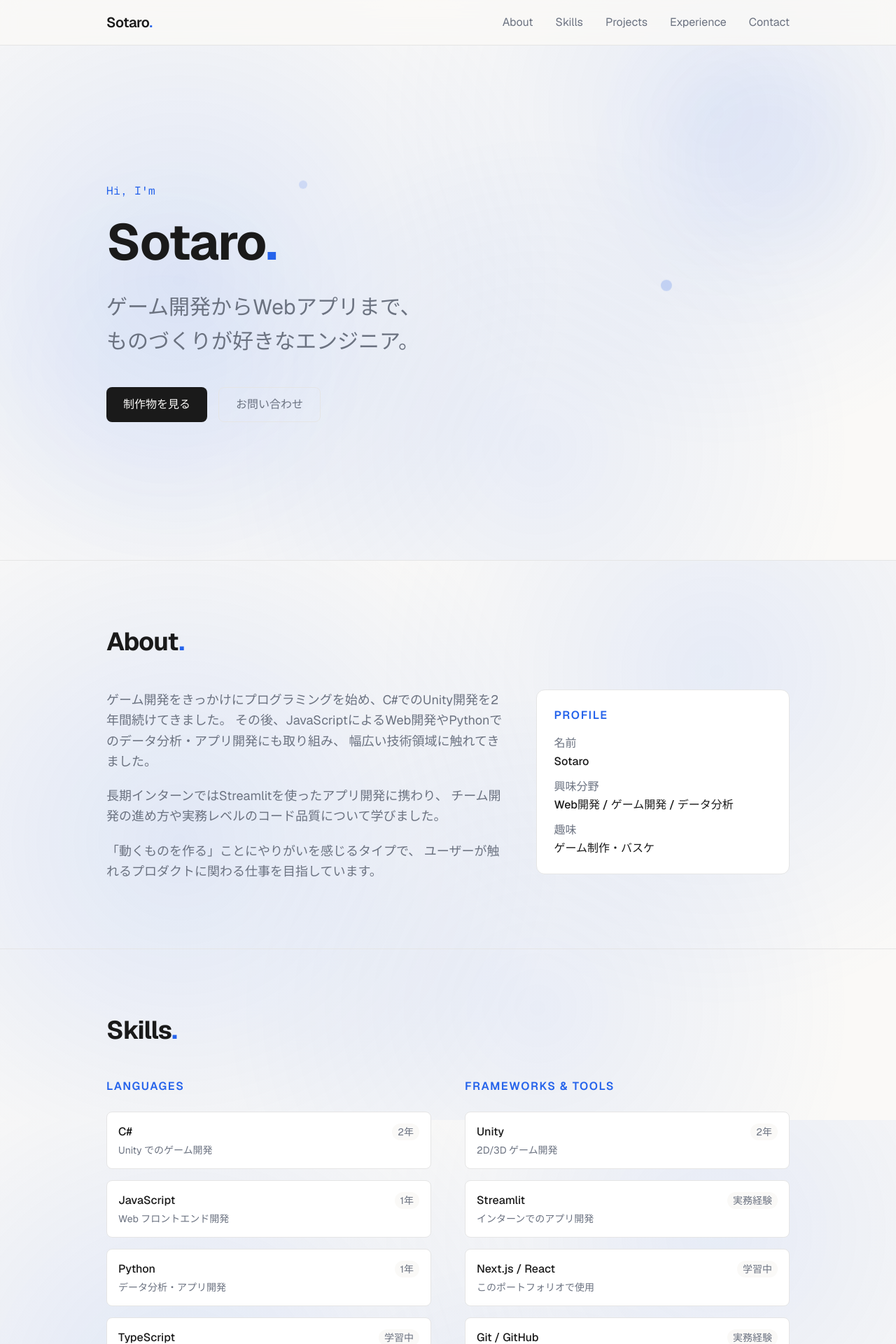
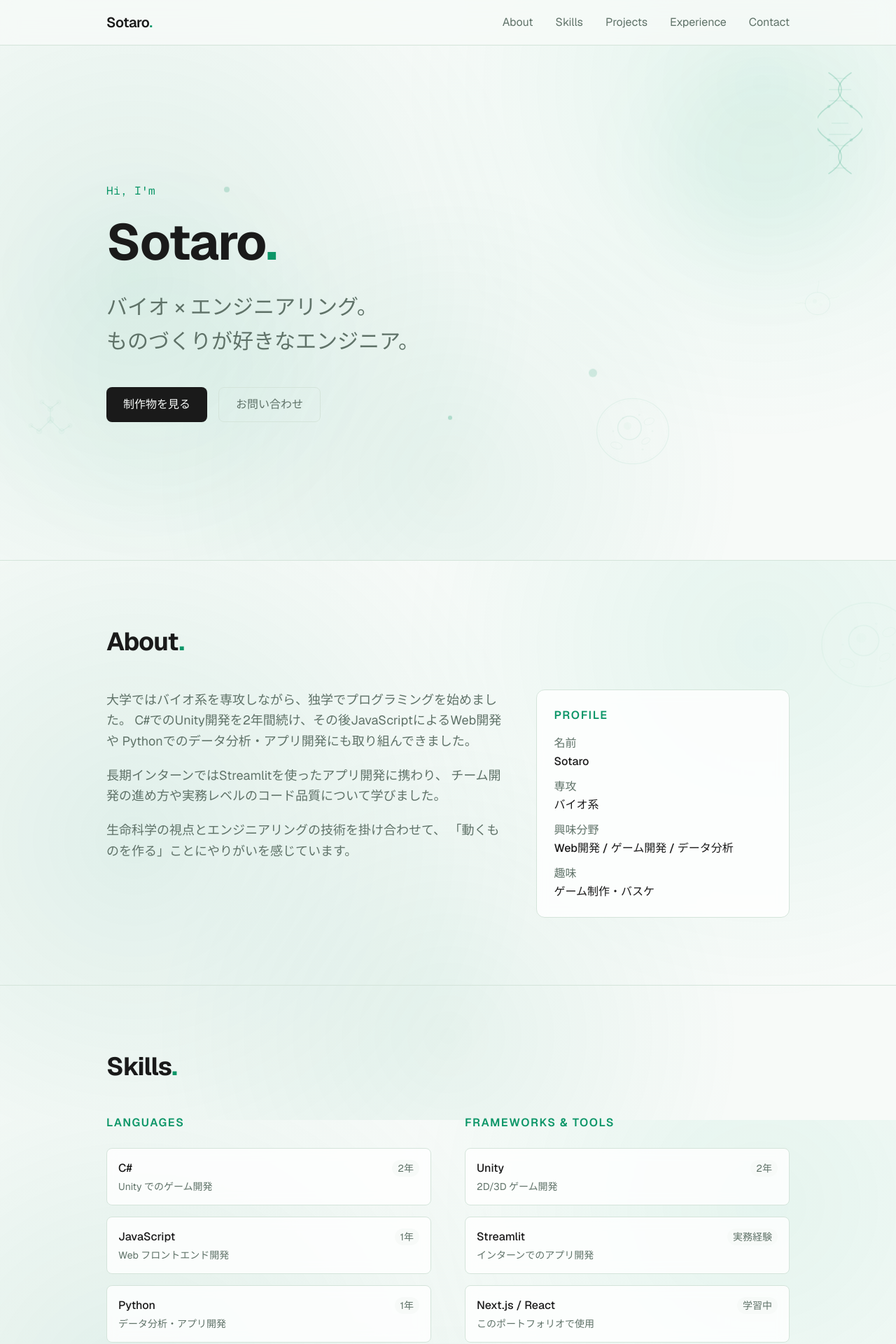
Before and after one commit to sotarooooo/portfolio, a Next.js app: page / in a window 1280 px wide. Shown: the top 1920 px of the page at 70% size. Built offline with nearby package versions, Linux system fonts and the light colour scheme.

Commit message:
feat: redesign with bio-themed color scheme and illustrations

```diff
--- a/src/app/globals.css
+++ b/src/app/globals.css
@@ -1,12 +1,12 @@
 @import "tailwindcss";
 
 :root {
-  --background: #faf9f7;
+  --background: #f7faf8;
   --foreground: #1a1a1a;
-  --accent: #2563eb;
-  --accent-light: #dbeafe;
-  --muted: #6b7280;
-  --border: #e5e5e5;
+  --accent: #0d9668;
+  --accent-light: #d1fae5;
+  --muted: #5f7268;
+  --border: #d4e4da;
 }
 
 @theme inline {
@@ -24,9 +24,9 @@ body {
   background: var(--background);
   color: var(--foreground);
   background-image:
-    radial-gradient(circle at 20% 50%, rgba(37, 99, 235, 0.12) 0%, transparent 50%),
-    radial-gradient(circle at 80% 20%, rgba(37, 99, 235, 0.09) 0%, transparent 40%),
-    radial-gradient(circle at 60% 80%, rgba(37, 99, 235, 0.08) 0%, transparent 45%);
+    radial-gradient(circle at 15% 50%, rgba(13, 150, 104, 0.1) 0%, transparent 50%),
+    radial-gradient(circle at 85% 15%, rgba(16, 185, 129, 0.08) 0%, transparent 40%),
+    radial-gradient(circle at 50% 85%, rgba(13, 150, 104, 0.07) 0%, transparent 45%);
   background-attachment: fixed;
 }
 
@@ -79,13 +79,27 @@ html {
   50% { transform: translateY(-12px); }
 }
 
+@keyframes floatSlow {
+  0%, 100% { transform: translateY(0px) rotate(0deg); }
+  50% { transform: translateY(-8px) rotate(3deg); }
+}
+
+@keyframes spin-slow {
+  from { transform: rotate(0deg); }
+  to { transform: rotate(360deg); }
+}
+
 .animate-float {
   animation: float 6s ease-in-out infinite;
 }
 
 .animate-float-slow {
-  animation: float 8s ease-in-out infinite;
+  animation: floatSlow 8s ease-in-out infinite;
   animation-delay: 1s;
+}
+
+.animate-spin-slow {
+  animation: spin-slow 20s linear infinite;
 }
 
 /* Skill card hover lift */
@@ -95,7 +109,7 @@ html {
 
 .skill-card:hover {
   transform: translateY(-2px);
-  box-shadow: 0 8px 24px rgba(0, 0, 0, 0.06);
+  box-shadow: 0 8px 24px rgba(13, 150, 104, 0.08);
 }
 
 /* Project card hover */
@@ -105,5 +119,5 @@ html {
 
 .project-card:hover {
   transform: translateY(-3px);
-  box-shadow: 0 12px 32px rgba(0, 0, 0, 0.08);
+  box-shadow: 0 12px 32px rgba(13, 150, 104, 0.1);
 }
--- a/src/components/About.tsx
+++ b/src/components/About.tsx
@@ -1,9 +1,12 @@
 import ScrollReveal from "./ScrollReveal";
+import { CellStructure } from "./BioDecorations";
 
 export default function About() {
   return (
-    <section id="about" className="py-24 border-t border-border">
-      <div className="max-w-5xl mx-auto px-6">
+    <section id="about" className="py-24 border-t border-border relative overflow-hidden">
+      <CellStructure className="absolute -right-8 top-12 w-36 h-36 text-accent/8 animate-float-slow hidden lg:block" />
+
+      <div className="max-w-5xl mx-auto px-6 relative">
         <ScrollReveal>
           <h2 className="text-4xl font-bold tracking-tight mb-12">
             About<span className="text-accent">.</span>
@@ -14,22 +17,22 @@ export default function About() {
           <div className="grid md:grid-cols-5 gap-12">
             <div className="md:col-span-3 space-y-5 text-muted leading-relaxed text-lg">
               <p>
-                ゲーム開発をきっかけにプログラミングを始め、C#でのUnity開発を2年間続けてきました。
-                その後、JavaScriptによるWeb開発やPythonでのデータ分析・アプリ開発にも取り組み、
-                幅広い技術領域に触れてきました。
+                大学ではバイオ系を専攻しながら、独学でプログラミングを始めました。
+                C#でのUnity開発を2年間続け、その後JavaScriptによるWeb開発や
+                Pythonでのデータ分析・アプリ開発にも取り組んできました。
               </p>
               <p>
                 長期インターンではStreamlitを使ったアプリ開発に携わり、
                 チーム開発の進め方や実務レベルのコード品質について学びました。
               </p>
               <p>
-                「動くものを作る」ことにやりがいを感じるタイプで、
-                ユーザーが触れるプロダクトに関わる仕事を目指しています。
+                生命科学の視点とエンジニアリングの技術を掛け合わせて、
+                「動くものを作る」ことにやりがいを感じています。
               </p>
             </div>
 
             <div className="md:col-span-2">
-              <div className="bg-white rounded-xl border border-border p-6 space-y-4">
+              <div className="bg-white/80 backdrop-blur-sm rounded-xl border border-border p-6 space-y-4">
                 <h3 className="text-base font-semibold uppercase tracking-widest text-accent">
                   Profile
                 </h3>
@@ -37,6 +40,10 @@ export default function About() {
                   <div>
                     <dt className="text-muted">名前</dt>
                     <dd className="font-medium mt-0.5">Sotaro</dd>
+                  </div>
+                  <div>
+                    <dt className="text-muted">専攻</dt>
+                    <dd className="font-medium mt-0.5">バイオ系</dd>
                   </div>
                   <div>
                     <dt className="text-muted">興味分野</dt>
--- /dev/null
+++ b/src/components/BioDecorations.tsx
@@ -0,0 +1,112 @@
+export function DnaHelix({ className = "" }: { className?: string }) {
+  return (
+    <svg
+      className={className}
+      viewBox="0 0 80 200"
+      fill="none"
+      xmlns="http://www.w3.org/2000/svg"
+    >
+      <path
+        d="M20 10 C50 30, 50 50, 20 70 C-10 90, -10 110, 20 130 C50 150, 50 170, 20 190"
+        stroke="currentColor"
+        strokeWidth="2"
+        strokeLinecap="round"
+      />
+      <path
+        d="M60 10 C30 30, 30 50, 60 70 C90 90, 90 110, 60 130 C30 150, 30 170, 60 190"
+        stroke="currentColor"
+        strokeWidth="2"
+        strokeLinecap="round"
+      />
+      {/* Cross bars */}
+      <line x1="28" y1="20" x2="52" y2="20" stroke="currentColor" strokeWidth="1.5" opacity="0.5" />
+      <line x1="20" y1="40" x2="60" y2="40" stroke="currentColor" strokeWidth="1.5" opacity="0.5" />
+      <line x1="20" y1="60" x2="55" y2="60" stroke="currentColor" strokeWidth="1.5" opacity="0.5" />
+      <line x1="25" y1="100" x2="55" y2="100" stroke="currentColor" strokeWidth="1.5" opacity="0.5" />
+      <line x1="20" y1="120" x2="60" y2="120" stroke="currentColor" strokeWidth="1.5" opacity="0.5" />
+      <line x1="20" y1="140" x2="55" y2="140" stroke="currentColor" strokeWidth="1.5" opacity="0.5" />
+      <line x1="28" y1="180" x2="52" y2="180" stroke="currentColor" strokeWidth="1.5" opacity="0.5" />
+      {/* Nodes */}
+      <circle cx="20" cy="70" r="3" fill="currentColor" opacity="0.6" />
+      <circle cx="60" cy="70" r="3" fill="currentColor" opacity="0.6" />
+      <circle cx="20" cy="130" r="3" fill="currentColor" opacity="0.6" />
+      <circle cx="60" cy="130" r="3" fill="currentColor" opacity="0.6" />
+    </svg>
+  );
+}
+
+export function CellStructure({ className = "" }: { className?: string }) {
+  return (
+    <svg
+      className={className}
+      viewBox="0 0 120 120"
+      fill="none"
+      xmlns="http://www.w3.org/2000/svg"
+    >
+      {/* Cell membrane */}
+      <ellipse cx="60" cy="60" rx="55" ry="50" stroke="currentColor" strokeWidth="1.5" opacity="0.4" />
+      <ellipse cx="60" cy="60" rx="52" ry="47" stroke="currentColor" strokeWidth="0.8" opacity="0.2" strokeDasharray="4 3" />
+      {/* Nucleus */}
+      <circle cx="55" cy="55" r="18" stroke="currentColor" strokeWidth="1.5" opacity="0.5" />
+      <circle cx="52" cy="52" r="6" fill="currentColor" opacity="0.15" />
+      {/* Organelles */}
+      <ellipse cx="85" cy="45" rx="8" ry="5" stroke="currentColor" strokeWidth="1" opacity="0.3" transform="rotate(-20 85 45)" />
+      <ellipse cx="35" cy="82" rx="9" ry="5" stroke="currentColor" strokeWidth="1" opacity="0.3" transform="rotate(15 35 82)" />
+      <ellipse cx="80" cy="75" rx="7" ry="4" stroke="currentColor" strokeWidth="1" opacity="0.3" transform="rotate(-30 80 75)" />
+      {/* Small dots (ribosomes) */}
+      <circle cx="70" cy="35" r="1.5" fill="currentColor" opacity="0.25" />
+      <circle cx="90" cy="60" r="1.5" fill="currentColor" opacity="0.25" />
+      <circle cx="45" cy="40" r="1.5" fill="currentColor" opacity="0.25" />
+      <circle cx="75" cy="88" r="1.5" fill="currentColor" opacity="0.25" />
+      <circle cx="30" cy="60" r="1.5" fill="currentColor" opacity="0.25" />
+    </svg>
+  );
+}
+
+export function MoleculeStructure({ className = "" }: { className?: string }) {
+  return (
+    <svg
+      className={className}
+      viewBox="0 0 100 100"
+      fill="none"
+      xmlns="http://www.w3.org/2000/svg"
+    >
+      {/* Bonds */}
+      <line x1="50" y1="30" x2="50" y2="50" stroke="currentColor" strokeWidth="1.5" opacity="0.4" />
+      <line x1="50" y1="50" x2="30" y2="70" stroke="currentColor" strokeWidth="1.5" opacity="0.4" />
+      <line x1="50" y1="50" x2="70" y2="70" stroke="currentColor" strokeWidth="1.5" opacity="0.4" />
+      <line x1="30" y1="70" x2="15" y2="60" stroke="currentColor" strokeWidth="1.5" opacity="0.4" />
+      <line x1="70" y1="70" x2="85" y2="60" stroke="currentColor" strokeWidth="1.5" opacity="0.4" />
+      <line x1="50" y1="30" x2="35" y2="18" stroke="currentColor" strokeWidth="1.5" opacity="0.4" />
+      <line x1="50" y1="30" x2="65" y2="18" stroke="currentColor" strokeWidth="1.5" opacity="0.4" />
+      {/* Atoms */}
+      <circle cx="50" cy="50" r="6" fill="currentColor" opacity="0.2" stroke="currentColor" strokeWidth="1" />
+      <circle cx="50" cy="30" r="5" fill="currentColor" opacity="0.15" stroke="currentColor" strokeWidth="1" />
+      <circle cx="30" cy="70" r="5" fill="currentColor" opacity="0.15" stroke="currentColor" strokeWidth="1" />
+      <circle cx="70" cy="70" r="5" fill="currentColor" opacity="0.15" stroke="currentColor" strokeWidth="1" />
+      <circle cx="15" cy="60" r="4" fill="currentColor" opacity="0.12" stroke="currentColor" strokeWidth="1" />
+      <circle cx="85" cy="60" r="4" fill="currentColor" opacity="0.12" stroke="currentColor" strokeWidth="1" />
+      <circle cx="35" cy="18" r="4" fill="currentColor" opacity="0.12" stroke="currentColor" strokeWidth="1" />
+      <circle cx="65" cy="18" r="4" fill="currentColor" opacity="0.12" stroke="currentColor" strokeWidth="1" />
+    </svg>
+  );
+}
+
+export function Microbe({ className = "" }: { className?: string }) {
+  return (
+    <svg
+      className={className}
+      viewBox="0 0 80 80"
+      fill="none"
+      xmlns="http://www.w3.org/2000/svg"
+    >
+      <ellipse cx="40" cy="42" rx="22" ry="20" stroke="currentColor" strokeWidth="1.5" opacity="0.4" />
+      <circle cx="35" cy="38" r="4" fill="currentColor" opacity="0.15" />
+      <circle cx="46" cy="44" r="3" fill="currentColor" opacity="0.1" />
+      {/* Flagella */}
+      <path d="M18 42 C10 38, 5 45, 0 40" stroke="currentColor" strokeWidth="1.2" opacity="0.3" strokeLinecap="round" />
+      <path d="M40 22 C38 14, 44 8, 42 2" stroke="currentColor" strokeWidth="1.2" opacity="0.3" strokeLinecap="round" />
+      <path d="M58 35 C65 30, 72 34, 78 28" stroke="currentColor" strokeWidth="1.2" opacity="0.3" strokeLinecap="round" />
+    </svg>
+  );
+}
--- a/src/components/Experience.tsx
+++ b/src/components/Experience.tsx
@@ -1,4 +1,5 @@
 import ScrollReveal from "./ScrollReveal";
+import { DnaHelix } from "./BioDecorations";
 
 const experiences = [
   {
@@ -19,8 +20,9 @@ const experiences = [
 
 export default function Experience() {
   return (
-    <section id="experience" className="py-24 border-t border-border">
-      <div className="max-w-5xl mx-auto px-6">
+    <section id="experience" className="py-24 border-t border-border relative overflow-hidden">
+      <DnaHelix className="absolute -right-4 top-16 w-12 h-32 text-accent/10 animate-float hidden lg:block" />
+      <div className="max-w-5xl mx-auto px-6 relative">
         <ScrollReveal>
           <h2 className="text-4xl font-bold tracking-tight mb-12">
             Experience<span className="text-accent">.</span>
--- a/src/components/Hero.tsx
+++ b/src/components/Hero.tsx
@@ -1,11 +1,22 @@
+import { DnaHelix, CellStructure, MoleculeStructure, Microbe } from "./BioDecorations";
+
 export default function Hero() {
   return (
     <section className="min-h-screen flex items-center pt-16 relative overflow-hidden">
-      {/* Decorative background shapes */}
+      {/* Background blobs */}
       <div className="absolute top-20 right-10 w-72 h-72 bg-accent/5 rounded-full blur-3xl animate-float" />
       <div className="absolute bottom-20 left-10 w-96 h-96 bg-accent/3 rounded-full blur-3xl animate-float-slow" />
-      <div className="absolute top-1/2 right-1/4 w-4 h-4 bg-accent/20 rounded-full animate-float" />
-      <div className="absolute top-1/3 left-1/3 w-3 h-3 bg-accent/15 rounded-full animate-float-slow" />
+
+      {/* Bio illustrations */}
+      <DnaHelix className="absolute right-12 top-24 w-16 h-40 text-accent/20 animate-float hidden lg:block" />
+      <CellStructure className="absolute right-1/4 bottom-32 w-28 h-28 text-accent/15 animate-float-slow hidden md:block" />
+      <MoleculeStructure className="absolute left-8 bottom-40 w-20 h-20 text-accent/15 animate-spin-slow hidden lg:block" />
+      <Microbe className="absolute right-20 top-1/2 w-16 h-16 text-accent/12 animate-float hidden md:block" />
+
+      {/* Small floating dots */}
+      <div className="absolute top-1/3 left-1/4 w-2 h-2 bg-accent/20 rounded-full animate-float" />
+      <div className="absolute top-2/3 right-1/3 w-3 h-3 bg-accent/15 rounded-full animate-float-slow" />
+      <div className="absolute bottom-1/4 left-1/2 w-1.5 h-1.5 bg-accent/25 rounded-full animate-float" />
 
       <div className="max-w-5xl mx-auto px-6 py-24 w-full relative hero-animate">
         <p className="text-accent font-mono text-base mb-4 tracking-wide">
@@ -16,7 +27,7 @@ export default function Hero() {
           <span className="text-accent">.</span>
         </h1>
         <p className="text-2xl sm:text-3xl text-muted max-w-2xl leading-relaxed mb-10">
-          ゲーム開発からWebアプリまで、
+          バイオ × エンジニアリング。
           <br className="hidden sm:block" />
           ものづくりが好きなエンジニア。
         </p>
--- a/src/components/Skills.tsx
+++ b/src/components/Skills.tsx
@@ -1,4 +1,5 @@
 import ScrollReveal from "./ScrollReveal";
+import { MoleculeStructure } from "./BioDecorations";
 
 const skills = [
   {
@@ -23,8 +24,9 @@ const skills = [
 
 export default function Skills() {
   return (
-    <section id="skills" className="py-24 border-t border-border">
-      <div className="max-w-5xl mx-auto px-6">
+    <section id="skills" className="py-24 border-t border-border relative overflow-hidden">
+      <MoleculeStructure className="absolute -left-6 bottom-20 w-24 h-24 text-accent/10 animate-spin-slow hidden lg:block" />
+      <div className="max-w-5xl mx-auto px-6 relative">
         <ScrollReveal>
           <h2 className="text-4xl font-bold tracking-tight mb-12">
             Skills<span className="text-accent">.</span>
@@ -42,7 +44,7 @@ export default function Skills() {
                   {group.items.map((skill) => (
                     <div
                       key={skill.name}
-                      className="skill-card bg-white rounded-lg border border-border p-4 hover:border-accent/30"
+                      className="skill-card bg-white/80 backdrop-blur-sm rounded-lg border border-border p-4 hover:border-accent/30"
                     >
                       <div className="flex items-center justify-between mb-1">
                         <span className="font-medium text-base">{skill.name}</span>
```
Also changed, not shown: src/components/Projects.tsx (+5 -3 lines).
